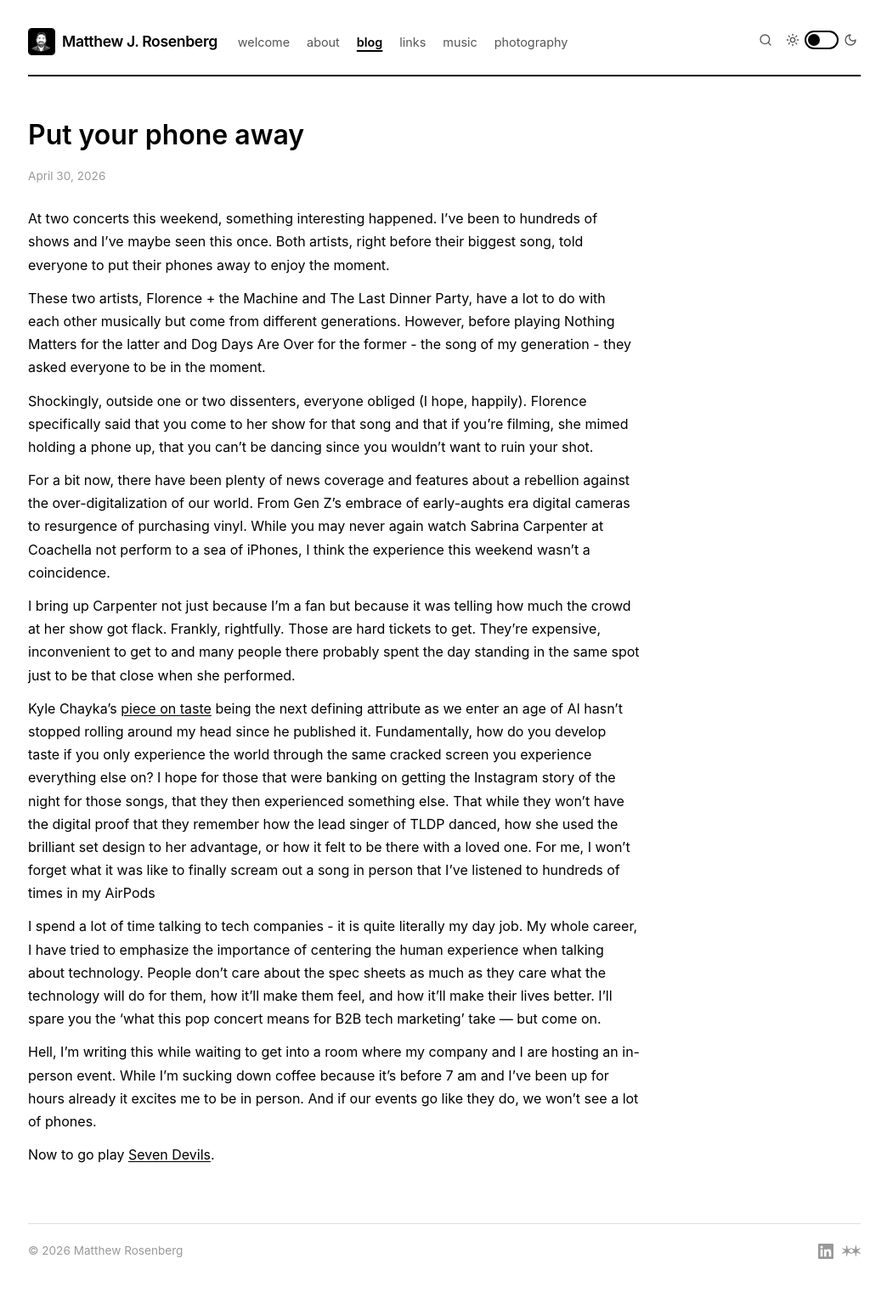
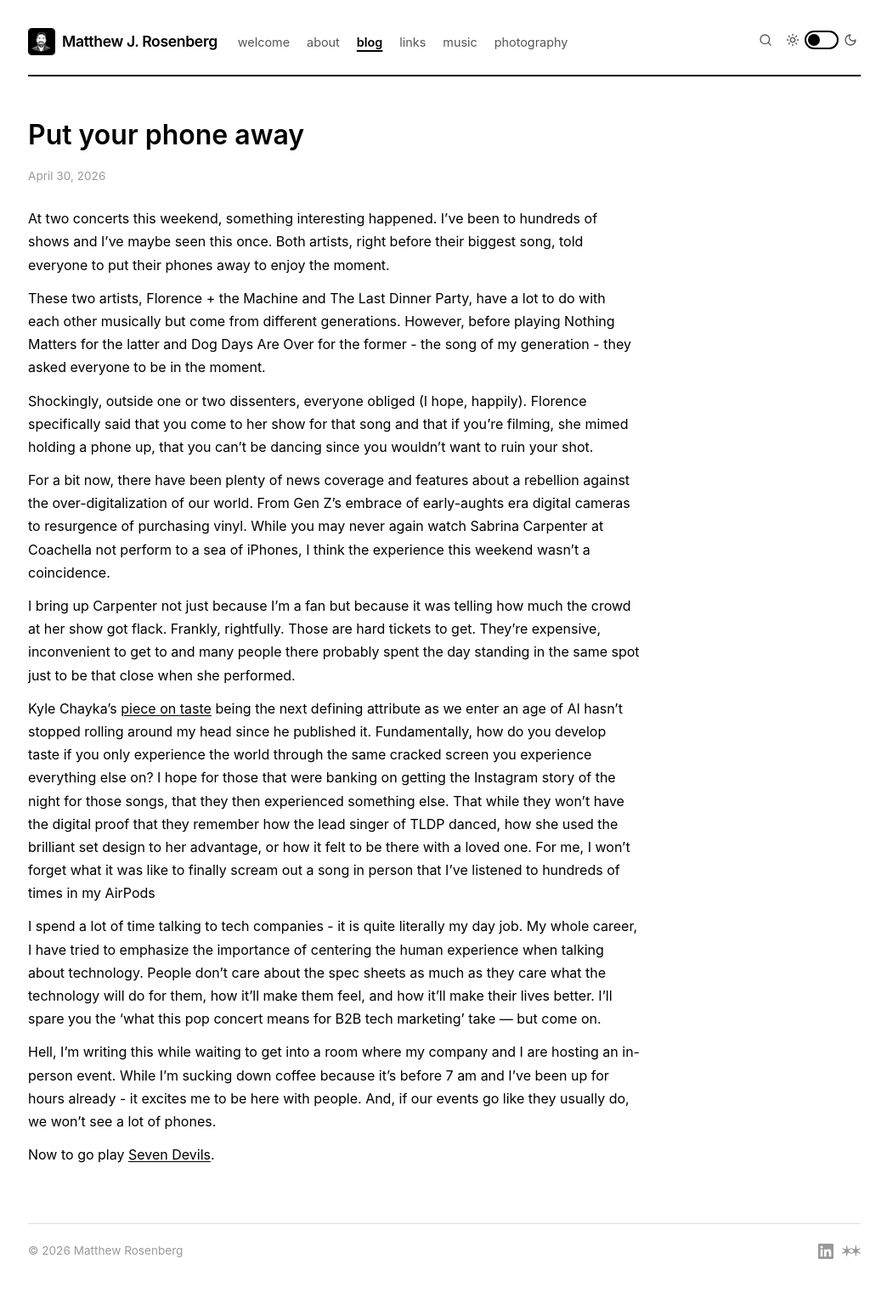
Before and after one commit to mattjrosenberg/mattjrosenberg.com, a Jekyll site: the page built from _posts/2026-04-30-no-phones-at-concerts.md, in a window 1280 px wide. Shown: the whole page at 85% size, without its empty margins (117-1161 px from the left). Built offline with Jekyll 4.4.1, drawn with Linux system fonts in a browser that asks for light colours; a script that is not in the unit is left out.

Commit message:
Update Blog Posts “2026-04-30-no-phones-at-concerts”

```diff
--- a/_posts/2026-04-30-no-phones-at-concerts.md
+++ b/_posts/2026-04-30-no-phones-at-concerts.md
@@ -20,6 +20,6 @@
 
 I spend a lot of time talking to tech companies - it is quite literally my day job. My whole career, I have tried to emphasize the importance of centering the human experience when talking about technology. People don't care about the spec sheets as much as they care what the technology will do for them, how it'll make them feel, and how it'll make their lives better. I'll spare you the 'what this pop concert means for B2B tech marketing' take — but come on.
 
-Hell, I'm writing this while waiting to get into a room where my company and I are hosting an in-person event. While I'm sucking down coffee because it's before 7 am and I've been up for hours already it excites me to be in person. And if our events go like they do, we won't see a lot of phones.
+Hell, I'm writing this while waiting to get into a room where my company and I are hosting an in-person event. While I'm sucking down coffee because it's before 7 am and I've been up for hours already - it excites me to be here with people. And, if our events go like they usually do, we won't see a lot of phones.
 
 Now to go play [Seven Devils](https://open.spotify.com/track/5qaLfqAUiqvsoL0l4T05Yx?si=DXFaF38-S9OW-jMBgbhSIw&context=spotify%3Aplaylist%3A37i9dQZF1DZ06evO0KiRk4).
```
